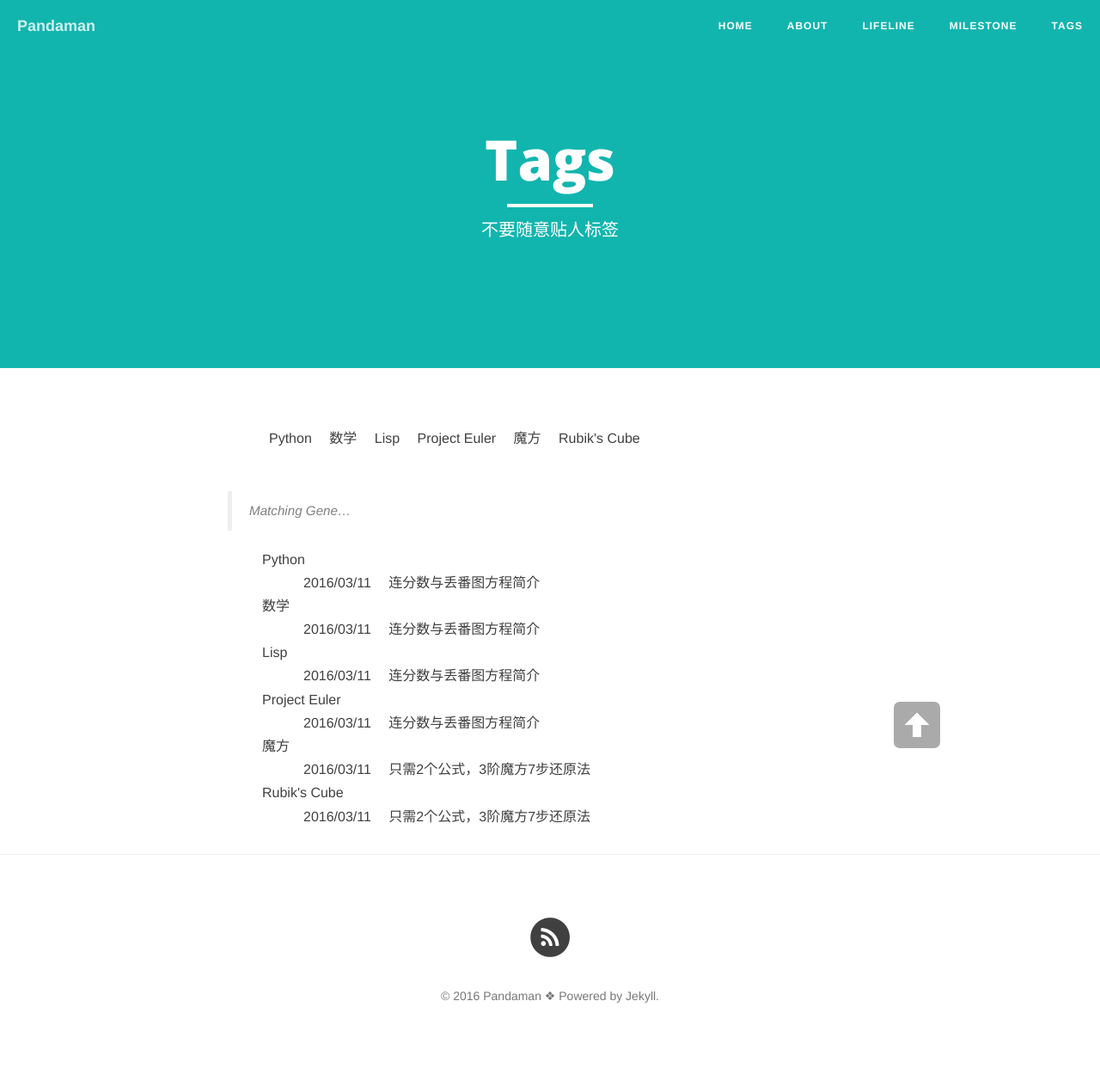
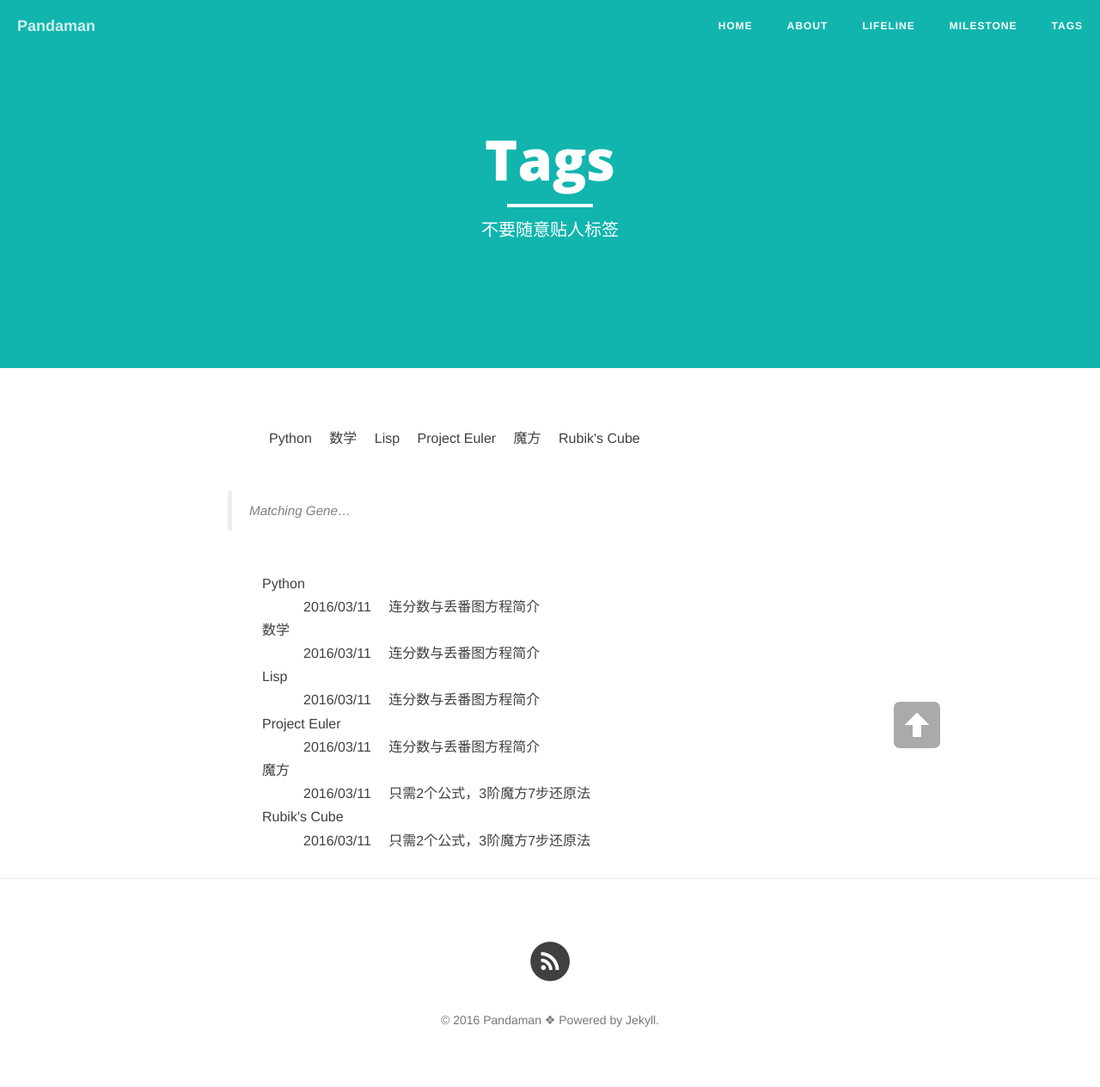
Before and after one commit to ceares/ceares.github.io, a Jekyll site: the page built from tags.md, in a window 1280 px wide. Shown: the whole page at 86% size. Built offline with Jekyll 4.4.1, drawn with Linux system fonts in a browser that asks for light colours; nearby versions of some CDN libraries; library files that are not in the unit come from our copies; before the commit the page ends 1236 px from its top, so only the background shows below that.

Commit message:
Update tags.md

```diff
--- a/tags.md
+++ b/tags.md
@@ -13,7 +13,7 @@
 
 > Matching Gene…
 
-<ul class="listing" style="list-style-type: none;font-weight:normal;margin-top:1em;">
+<ul class="listing" style="list-style-type: none;font-weight:normal;margin-top:0.5in;">
 {% for tag in site.tags %}
   <li class="listing-seperator" id="{{ tag[0] }}">{{ tag[0] }}</li>
 {% for post in tag[1] %}
```
